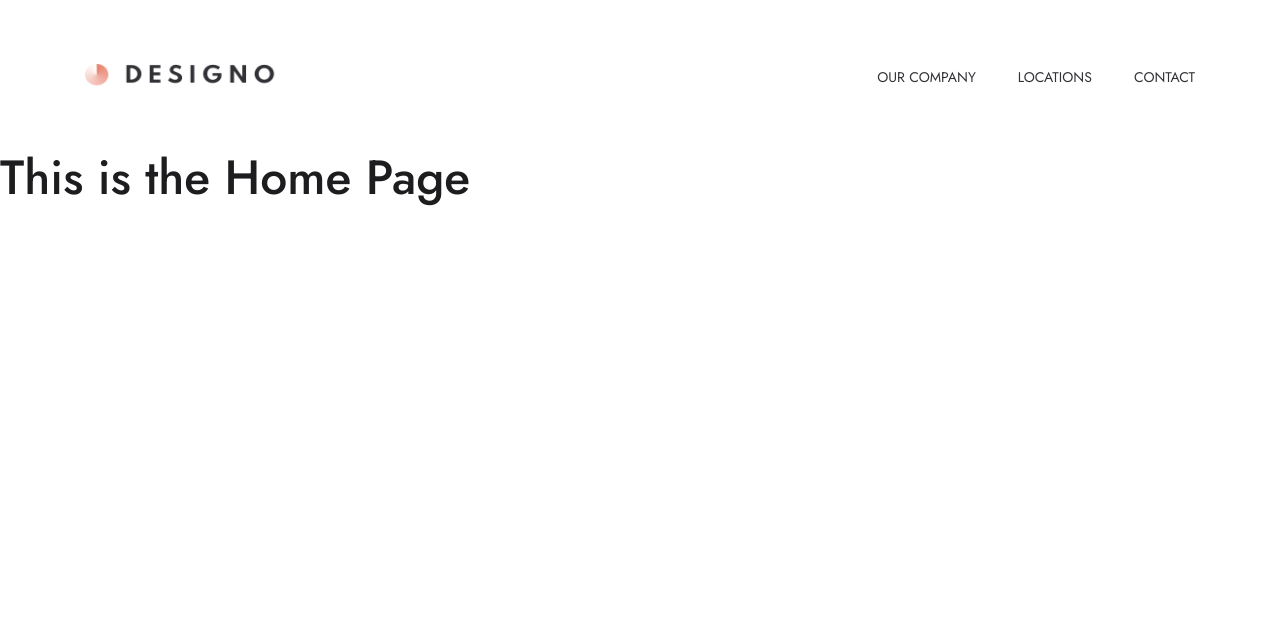
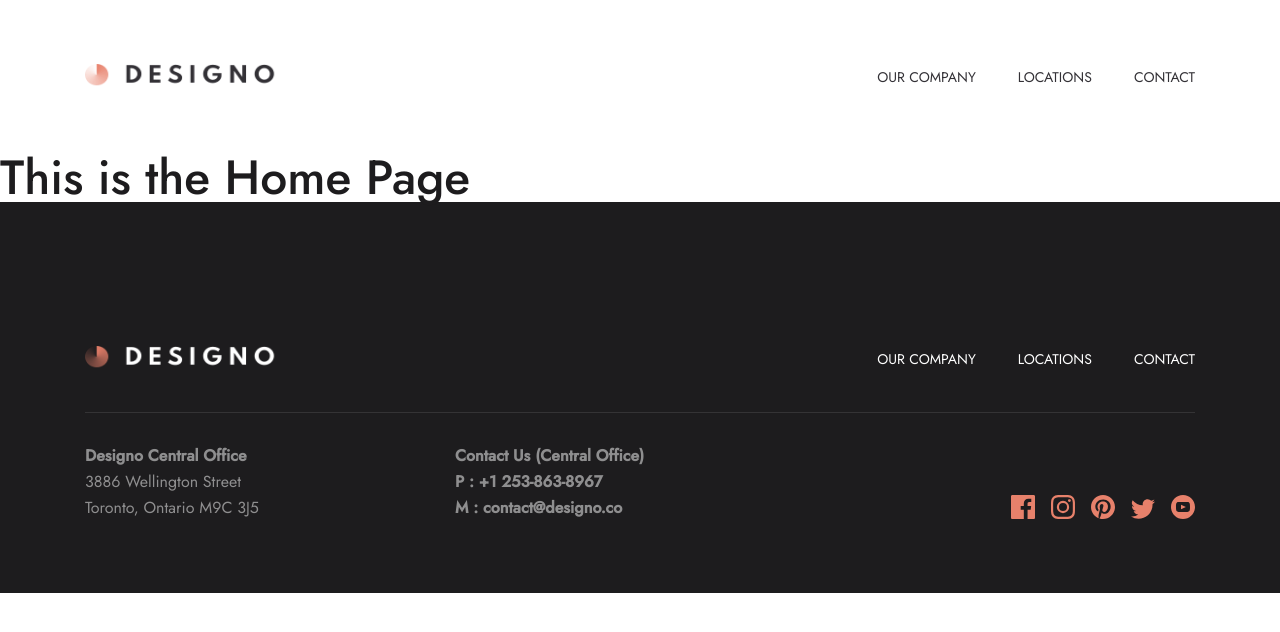
Before and after one commit to Jesuloba-world/Designo, a React (Create React App) app: page / in a window 1280 px wide. Shown: the top 632 px of the page. Built offline with nearby package versions, Linux system fonts and the light colour scheme.

Commit message:
done with the footer

```diff
--- a/public/index.html
+++ b/public/index.html
@@ -24,7 +24,7 @@
       work correctly both with client-side routing and a non-root public URL.
       Learn how to configure a non-root public URL by running `npm run build`.
     -->
-  <title>React App</title>
+  <title>Designo | Award-winning custom design and digital branding solution</title>
 </head>
 
 <body>
--- a/src/App.tsx
+++ b/src/App.tsx
@@ -1,14 +1,55 @@
 import { Switch, Route } from "react-router-dom";
 import { Home, Shared, About, Contact, Location } from "./pages";
+import { Typo } from "./components";
 
 function App() {
 	return (
 		<Shared>
 			<Switch>
-				<Route exact path="/" component={Home} />
 				<Route exact path="/about" component={About} />
 				<Route exact path="/contact" component={Contact} />
 				<Route exact path="/locations" component={Location} />
+				<Route
+					exact
+					path="/facebook"
+					component={() => {
+						window.location.href = "https://www.facebook.com";
+						return <Typo.H2>Redirecting...</Typo.H2>;
+					}}
+				/>
+				<Route
+					exact
+					path="/instagram"
+					component={() => {
+						window.location.href = "https://www.instagram.com";
+						return <Typo.H2>Redirecting...</Typo.H2>;
+					}}
+				/>
+				<Route
+					exact
+					path="/pinterest"
+					component={() => {
+						window.location.href = "https://www.pinterest.com";
+						return <Typo.H2>Redirecting...</Typo.H2>;
+					}}
+				/>
+				<Route
+					exact
+					path="/twitter"
+					component={() => {
+						window.location.href = "https://www.twitter.com";
+						return <Typo.H2>Redirecting...</Typo.H2>;
+					}}
+				/>
+				<Route
+					exact
+					path="/youtube"
+					component={() => {
+						window.location.href = "https://www.youtube.com";
+						return <Typo.H2>Redirecting...</Typo.H2>;
+					}}
+				/>
+				<Route exact path="/" component={Home} />
 			</Switch>
 		</Shared>
 	);
--- /dev/null
+++ b/src/components/Footer/index.tsx
@@ -0,0 +1,92 @@
+import { FC } from "react";
+import { Link as RouterLink } from "react-router-dom";
+import {
+	Container,
+	Frame,
+	TopFrame,
+	BottomFrame,
+	Logo,
+	NormalLink,
+	Address,
+	Contact,
+	ContactIcons,
+	Text,
+	Icon,
+	TextLight,
+} from "./style/footer";
+
+interface props {
+	to: string;
+	children?: any;
+	src?: string;
+}
+
+interface composition {
+	Frame: FC;
+	TopFrame: FC;
+	BottomFrame: FC;
+	Logo: FC<props>;
+	Link: FC<props>;
+	Address: FC;
+	Contact: FC;
+	ContactIcons: FC;
+	Icon: FC<props>;
+	Text: FC;
+	TextLight: FC;
+}
+
+export const Footer: FC & composition = ({ children }) => {
+	return <Container>{children}</Container>;
+};
+
+Footer.Frame = ({ children }) => {
+	return <Frame>{children}</Frame>;
+};
+
+Footer.TopFrame = ({ children }) => {
+	return <TopFrame>{children}</TopFrame>;
+};
+
+Footer.BottomFrame = ({ children }) => {
+	return <BottomFrame>{children}</BottomFrame>;
+};
+
+Footer.Logo = ({ to, src }) => {
+	return (
+		<RouterLink to={to}>
+			<Logo src={src} />
+		</RouterLink>
+	);
+};
+
+Footer.Link = ({ to, children }) => {
+	return <NormalLink to={to}>{children}</NormalLink>;
+};
+
+Footer.Address = ({ children }) => {
+	return <Address>{children}</Address>;
+};
+
+Footer.Contact = ({ children }) => {
+	return <Contact>{children}</Contact>;
+};
+
+Footer.ContactIcons = ({ children }) => {
+	return <ContactIcons>{children}</ContactIcons>;
+};
+
+Footer.Icon = ({ to, children }) => {
+	return (
+		<Icon target="_blank" to={to}>
+			{children}
+		</Icon>
+	);
+};
+
+Footer.Text = ({ children }) => {
+	return <Text>{children}</Text>;
+};
+
+Footer.TextLight = ({ children }) => {
+	return <TextLight>{children}</TextLight>;
+};
--- /dev/null
+++ b/src/components/Footer/style/footer.ts
@@ -0,0 +1,92 @@
+import styled from "styled-components/macro";
+import { Link as RouterLink } from "react-router-dom";
+
+export const Container = styled.div`
+	background-color: ${({ theme }) => theme.black};
+	width: 100%;
+	padding: 14.4rem 0 7.2rem 0;
+	height: 100%;
+`;
+
+export const Frame = styled.div`
+	display: flex;
+	align-items: center;
+	justify-content: space-between;
+`;
+
+export const TopFrame = styled.div`
+	max-width: 111rem;
+	margin: 0 auto;
+
+	&::after {
+		content: "";
+		display: block;
+		height: 1px;
+		background-color: ${({ theme }) => theme.white};
+		opacity: 0.1;
+		margin-top: 4rem;
+		margin-bottom: 3rem;
+	}
+`;
+
+export const BottomFrame = styled.div`
+	max-width: 111rem;
+	margin: 0 auto;
+
+	display: grid;
+	grid-template-columns: repeat(3, 1fr);
+`;
+
+export const Logo = styled.img`
+	height: 2.4rem;
+	width: 19.6rem;
+`;
+
+export const NormalLink = styled(RouterLink)`
+	&:link,
+	&:visited {
+		font-size: 1.4rem;
+		line-height: 1.4rem;
+		font-weight: 400;
+		text-decoration: none;
+		color: ${({ theme }) => theme.white};
+		text-transform: uppercase;
+
+		&:not(:last-child) {
+			margin-right: 4.2rem;
+		}
+	}
+
+	&:hover,
+	&:active {
+		color: ${({ theme }) => theme.lightGrey};
+	}
+`;
+
+export const Text = styled.p`
+	font-size: 1.6rem;
+	font-weight: bold;
+	line-height: 2.6rem;
+	color: ${({ theme }) => theme.white};
+	opacity: 0.5;
+`;
+
+export const TextLight = styled(Text)`
+	font-weight: normal;
+`;
+
+export const Address = styled.div``;
+
+export const Contact = styled.div``;
+
+export const ContactIcons = styled.div`
+	display: flex;
+	align-items: end;
+	justify-content: end;
+`;
+
+export const Icon = styled(RouterLink)`
+	&:not(:last-of-type) {
+		margin-right: 1.6rem;
+	}
+`;
--- a/src/components/Header/index.tsx
+++ b/src/components/Header/index.tsx
@@ -2,7 +2,7 @@ import { FC } from "react";
 import { Link as RouterLink } from "react-router-dom";
 import { Container, Frame, Logo, NormalLink } from "./style/header";
 
-interface linkProps {
+interface props {
 	to: string;
 	children?: any;
 	src?: string;
@@ -10,16 +10,16 @@ interface linkProps {
 
 interface composition {
 	Frame: FC;
-	Logo: FC<linkProps>;
-	Link: FC<linkProps>;
+	Logo: FC<props>;
+	Link: FC<props>;
 }
 
-export const Header: FC & composition = ({ children, ...restProps }) => {
-	return <Container {...restProps}>{children}</Container>;
+export const Header: FC & composition = ({ children }) => {
+	return <Container>{children}</Container>;
 };
 
-Header.Frame = ({ children, ...restProps }) => {
-	return <Frame {...restProps}>{children}</Frame>;
+Header.Frame = ({ children }) => {
+	return <Frame>{children}</Frame>;
 };
 
 Header.Logo = ({ to, src }) => {
@@ -30,10 +30,6 @@ Header.Logo = ({ to, src }) => {
 	);
 };
 
-Header.Link = ({ to, children, ...restProps }) => {
-	return (
-		<NormalLink to={to} {...restProps}>
-			{children}
-		</NormalLink>
-	);
+Header.Link = ({ to, children }) => {
+	return <NormalLink to={to}>{children}</NormalLink>;
 };
--- a/src/components/Header/style/header.ts
+++ b/src/components/Header/style/header.ts
@@ -2,7 +2,7 @@ import styled from "styled-components/macro";
 import { Link as RouterLink } from "react-router-dom";
 
 export const Container = styled.div`
-	width: 111rem;
+	max-width: 111rem;
 	margin: 0 auto;
 	padding: 6.4rem 0;
 `;
--- a/src/components/index.ts
+++ b/src/components/index.ts
@@ -1,3 +1,4 @@
 export { Typo } from "./UI/typography";
 export { Button } from "./UI/button";
 export { Header } from "./Header";
+export { Footer } from "./Footer";
--- /dev/null
+++ b/src/containers/footer/index.tsx
@@ -0,0 +1,56 @@
+import { Footer } from "../../components";
+import Logo from "../../assets/shared/desktop/logo-light.png";
+import { ReactComponent as FacebookLogo } from "../../assets/shared/desktop/icon-facebook.svg";
+import { ReactComponent as InstagramLogo } from "../../assets/shared/desktop/icon-instagram.svg";
+import { ReactComponent as PinterestLogo } from "../../assets/shared/desktop/icon-pinterest.svg";
+import { ReactComponent as TwitterLogo } from "../../assets/shared/desktop/icon-twitter.svg";
+import { ReactComponent as YoutubeLogo } from "../../assets/shared/desktop/icon-youtube.svg";
+
+export const FooterContainer: React.FC = ({ children }) => {
+	return (
+		<Footer>
+			{children}
+			<Footer.TopFrame>
+				<Footer.Frame>
+					<Footer.Logo to={"/"} src={Logo} />
+					<Footer.Frame>
+						<Footer.Link to={"/about"}>Our Company</Footer.Link>
+						<Footer.Link to={"/locations"}>Locations</Footer.Link>
+						<Footer.Link to={"/contact"}>Contact</Footer.Link>
+					</Footer.Frame>
+				</Footer.Frame>
+			</Footer.TopFrame>
+			<Footer.BottomFrame>
+				<Footer.Address>
+					<Footer.Text>Designo Central Office</Footer.Text>
+					<Footer.TextLight>3886 Wellington Street</Footer.TextLight>
+					<Footer.TextLight>
+						Toronto, Ontario M9C 3J5
+					</Footer.TextLight>
+				</Footer.Address>
+				<Footer.Contact>
+					<Footer.Text>Contact Us (Central Office)</Footer.Text>
+					<Footer.Text>P : +1 253-863-8967</Footer.Text>
+					<Footer.Text>M : contact@designo.co</Footer.Text>
+				</Footer.Contact>
+				<Footer.ContactIcons>
+					<Footer.Icon to={"/facebook"}>
+						<FacebookLogo />
+					</Footer.Icon>
+					<Footer.Icon to={"/instagram"}>
+						<InstagramLogo />
+					</Footer.Icon>
+					<Footer.Icon to={"/pinterest"}>
+						<PinterestLogo />
+					</Footer.Icon>
+					<Footer.Icon to={"/twitter"}>
+						<TwitterLogo />
+					</Footer.Icon>
+					<Footer.Icon to={"/youtube"}>
+						<YoutubeLogo />
+					</Footer.Icon>
+				</Footer.ContactIcons>
+			</Footer.BottomFrame>
+		</Footer>
+	);
+};
--- a/src/containers/index.ts
+++ b/src/containers/index.ts
@@ -1 +1,2 @@
 export { HeaderContainer } from "./header";
+export { FooterContainer } from "./footer";
--- a/src/pages/shared.tsx
+++ b/src/pages/shared.tsx
@@ -1,11 +1,12 @@
 import { FC } from "react";
-import { HeaderContainer } from "../containers";
+import { HeaderContainer, FooterContainer } from "../containers";
 
 export const Shared: FC = ({ children }) => {
 	return (
 		<>
 			<HeaderContainer />
 			{children}
+			<FooterContainer></FooterContainer>
 		</>
 	);
 };
```
